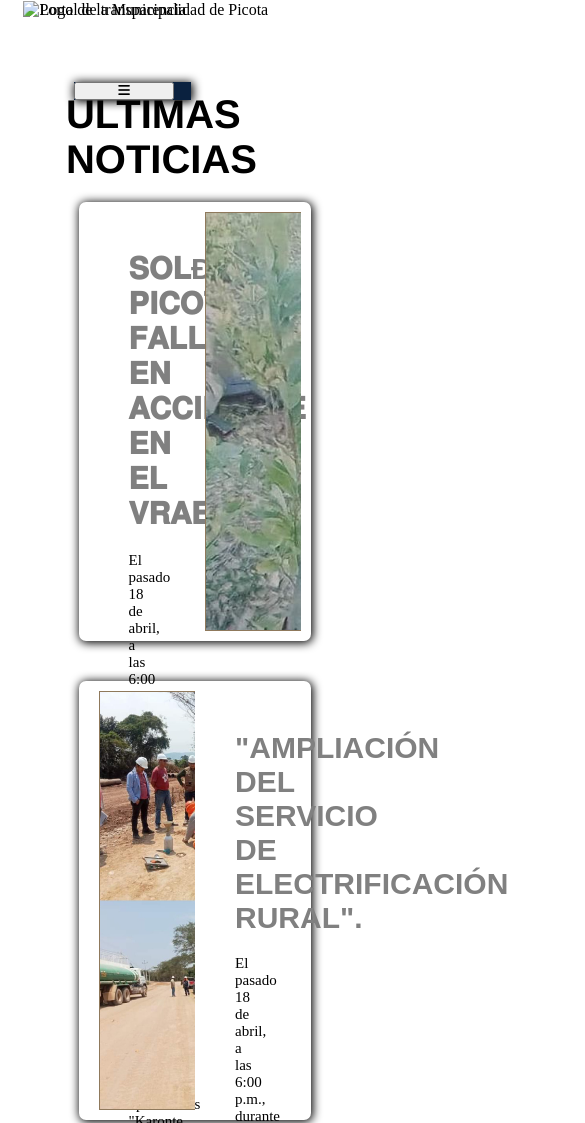
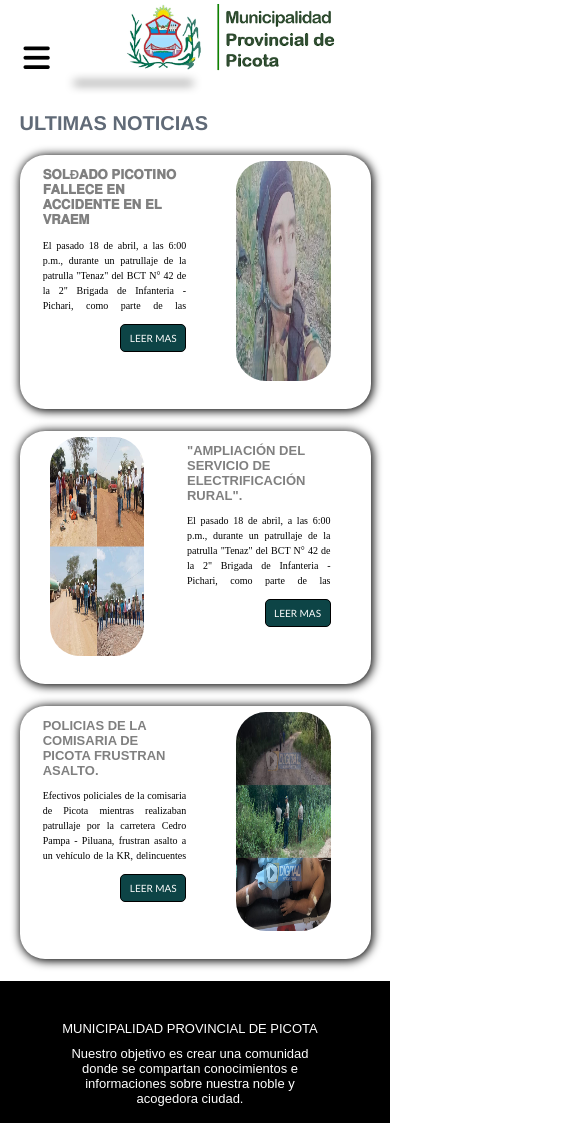
Before and after one commit to alexander1106/MunicipalidadPicota, a plain HTML site: page noticias.html in a window 390 px wide. Shown: the top 1123 px of the page, 585 px wide, since content can reach past the window. Drawn offline with Linux system fonts and the light colour scheme.

Commit message:
Responsive not

```diff
--- a/noticias.html
+++ b/noticias.html
@@ -2,11 +2,11 @@
 <html lang="en">
 <head>
     <meta charset="UTF-8">
-    <meta name="viewport" content="width=device-width, initial-scale=1.0">
-    <title>Municipalidad de Picotax </title>
+    <title>Municipalidad de Picota</title>
     <link rel="icon" href="logo_picota.png">
     <link rel="stylesheet" href="style.css">
     <link rel="stylesheet" href="https://cdnjs.cloudflare.com/ajax/libs/font-awesome/6.5.2/css/all.min.css" integrity="sha512-SnH5WK+bZxgPHs44uWIX+LLJAJ9/2PkPKZ5QiAj6Ta86w+fsb2TkcmfRyVX3pBnMFcV7oQPJkl9QevSCWr3W6A==" crossorigin="anonymous" referrerpolicy="no-referrer" />
+    <meta name="viewport" content="width=device-width, initial-scale=1.0">
 
 </head>
 <body>
@@ -14,7 +14,7 @@
         <div class="header">
             <p>“Año del Bicentenario, de la consolidación de nuestra Independencia, y de la conmemoración de las heroicas batallas de Junín y Ayacucho”</p>
             <div class="icon-header">
-                <a href="https://www.facebook.com/MuniLima"><i class="fa-brands fa-facebook"></i></a>
+                <a href="https://www.facebook.com/MunicipalidadProvincialdePicotaOFICIAL"><i class="fa-brands fa-facebook"></i></a>
                 <a href="https://www.facebook.com/MuniLima"><i class="fa-brands fa-square-instagram"></i></a>
                 <a href="https://www.facebook.com/MuniLima"><i class="fa-brands fa-tiktok"></i></i></a>
                 <a href="https://www.facebook.com/MuniLima"><i class="fa-brands fa-youtube"></i></i></a>
@@ -24,8 +24,11 @@
 
         <div class="container-logo">
             <div class="container-logo-dos">
-                <img src="/src/logo_nav.png" alt="Logo de la Municipalidad de Picota">
-                <img src="/src/portal_transparencia.png" alt="Portal de transparencia">
+                <div class="menu">
+                    <button ><i class="fa-solid fa-bars" ></i></button>
+                </div>
+                <img src="logo_nav.png" alt="Logo de la Municipalidad de Picota">
+                <img src="portal_transparencia.png" alt="Portal de transparencia">
             </div>
             <div class="buscar">
                 <input type="text" placeholder="Buscar" required>
@@ -34,11 +37,9 @@
                 </div>
             </div>
         </div>
-
     </header>
 
     <nav>
-        <button class="menu"><i class="fa-solid fa-bars" ></i></button>
         <ul class="ul">
             <li><a href="index.html"><i class="fa-solid fa-house"></i>Inicio</a></li>
             <li><a href="#"><i class="fa-solid fa-users"></i>Nosotros</a>
@@ -86,12 +87,12 @@
             </div>
             <div class="noticias">
                 <div class="texto_noticias">
-                    <h2 class="titulo_noticas"> 𝐒𝐎𝐋Ð𝐀𝐃𝐎 𝐏𝐈𝐂𝐎𝐓𝐈𝐍𝐎 𝐅𝐀𝐋𝐋𝐄𝐂𝐄 𝐄𝐍 𝐀𝐂𝐂𝐈𝐃𝐄𝐍𝐓𝐄 𝐄𝐍 𝐄𝐋 𝐕𝐑𝐀𝐄𝐌</h2>
-                    <p class="descripcion">El pasado 18 de abril, a las 6:00 p.m., durante un patrullaje de la patrulla "Tenaz" del BCT N° 42 de la 2" Brigada de Infanteria - Pichari, como parte de las operaciones "Karonte 2024", el Sargento Primero Josbell Pinchi Pezo, de 27 años de edad y navegante, sufrió una caída en los alrededores del distrito de Canayre, provincia de Huanta, en el departamento de Ayacucho. </p>
+                    <h2 class="titulo_noticas"> POLICIAS DE LA COMISARIA DE PICOTA FRUSTRAN ASALTO.</h2>
+                    <p class="descripcion">Efectivos policiales de la comisaria de Picota mientras realizaban patrullaje por la carretera Cedro Pampa - Piluana, frustran asalto a un vehículo de la KR, delincuentes al verse sorprendido por los policías empezaron a disparar, donde salio herido el S3 PNP Yoplac Villanueva Hamy por perdigones de una retrocarga, heriendole en el hombro derecho, herida en codo izquierdo, en brazo izquierdo y en pierna izquierda.</p>
                     <button>LEER MAS</button>
                 </div>
                 <div class="img_noticas">
-                    <img src="/src/img_notica_2.jpeg" alt="Imagen de la noticia">
+                    <img src="imagen_notica_3.jpeg" alt="Imagen de la noticia">
                 </div>
             </div>
         </div>
--- a/style.css
+++ b/style.css
@@ -310,56 +310,70 @@ footer {
   text-transform: uppercase;
 
 }
-
+/*NOTICA*/
 .seccion_noticias {
-  width: 90%;
+  width: 100%;
   margin: auto;
   text-align: center;
-  padding: 10px;
 }
 .seccion_noticias h1 {
+  padding-top: 30px;
+  margin-bottom: 20px;
+  color: rgb(96, 106, 119);
   font-size: 40px;
   text-align: left;
-  padding-left: 11%;
+  padding-left: 18%;
   font-family: "Franklin Gothic Medium", "Arial Narrow", Arial, sans-serif;
 }
 .conteiner-noticias {
   margin: auto;
-  padding: 20px;
+
 }
 .noticias {
-  width: 80%;
+  width: 65%;
   margin: auto;
   padding: 10px;
-  border-radius: 7px;
+  border-radius: 25px;
   display: flex;
-  height: 52vh;
+  height: 60vh;
   box-shadow: 1px 1px 10px 1px;
   margin-bottom: 40px;
+  overflow: hidden;
+}
+.noticias:nth-child(1){
+  height: 53vh;
+}
+.noticias:nth-child(2){
+  height: 56vh;
 }
 .texto_noticias button {
   border: 1px solid black;
   padding: 15px 20px;
   font-family: "Gill Sans", "Gill Sans MT", Calibri, "Trebuchet MS", sans-serif;
   text-align: center;
-  font-size: 10px;
+  font-size: 13px;
   float: right;
-  margin-top: 20px;
-  margin-right: 30px;
+  margin-top: 10px;
+  width: 120px;
+  background-color: rgb(13, 68, 70);
   border-radius: 5px;
-  color: rgb(41, 41, 41);
-  font-weight: 900;
+  color: rgb(252, 252, 252);
   cursor: pointer;
-  margin-bottom: 10px;
+
+}
+.texto_noticias button:hover{
+  transform: scale(1.02);
 }
 .noticias .texto_noticias {
-  width: 50%;
-  padding: 40px;
-  text-align: left;
+  width: 60%;
+  padding: 30px;
+  margin-left: 2px;
+  text-align: justify;
 }
 .noticias .texto_noticias h2 {
-  font-size: 30px;
+  font-size: 28px;
   margin-bottom: 20px;
+  text-align: left;
   color: gray;
   font-family: sans-serif;
 }
@@ -367,16 +381,25 @@ footer {
   font-size: 15px;
 }
 .img_noticas {
-  margin-left: 10px;
-  padding: 1px;
+  display: flex;
   overflow: hidden;
-  display: flex;
-  background-color: rgb(143, 121, 92);
+  margin-right: 30px;
+  width: 40%;
+  margin-left: 20px;
+  border: 2px ;
+  border-radius: 30px;
+  margin-top: 20px;
+  margin-bottom: 20px;
 }
 .img_noticias img {
   width: 100%;
+
+  padding-right: 100px;
   object-fit: contain;
+  padding-left: 10px;
+
 }
+/*Seccion Mision*/
 .seccion_mision {
   width: 80%;
   margin: auto;
@@ -877,9 +900,70 @@ textarea {
       width: 100%;
     }
     .mapa iframe {
-      margin-left:-24%;
+      margin-left:-28%;
       width:75vw;
       height: 40vh;
       box-shadow: 1px 1px 10px 1px rgb(0, 0, 0);
     }
+
+    .seccion_noticias h1 {
+      font-size: 20px;
+      margin-left:-13% ;
+    }
+    .conteiner-noticias {
+      width: 90%;
+      margin: auto;
+
+    }
+    .noticias {
+      width: 100%;
+      margin: auto;
+      height: 30vh !important;
+      border-radius: 25px;
+      display: flex;
+      box-shadow: 1px 1px 10px 1px;
+      margin-bottom: 22px;
+    }
+
+    .noticias .texto_noticias {
+      width: 60%;
+      overflow: hidden;
+      margin-left: -5px;
+      margin-top: -28px;
+      line-height: 15px;
+      text-align: justify;
+    }
+    .noticias .texto_noticias h2 {
+      font-size: 13px;
+      text-align: left;
+      color: gray;
+      margin-left: -9%;
+      font-family: sans-serif;
+    }
+    .noticias .texto_noticias p {
+      font-size: 10px;
+      height: 9vh;
+      overflow: hidden;
+      margin-top: -7%;
+      margin-left: -9%;
+    }
+
+    .img_noticas {
+      display: flex;
+      overflow: hidden;
+      width: 30%;
+      height: 26vh;
+      margin-top: -4px;
+    }
+    .img_noticas img{
+      width: 100%;
+      height: 100%;
+    }
+
+    .texto_noticias button{
+      width: 50%;
+      font-size: 10px;
+      padding: 7px;
+    }
+
   }
```
Also changed, not shown: contacto.html (+1 -3 lines), imagen_notica_3.jpeg (added), src/imagen_notica_3.jpeg (added).
